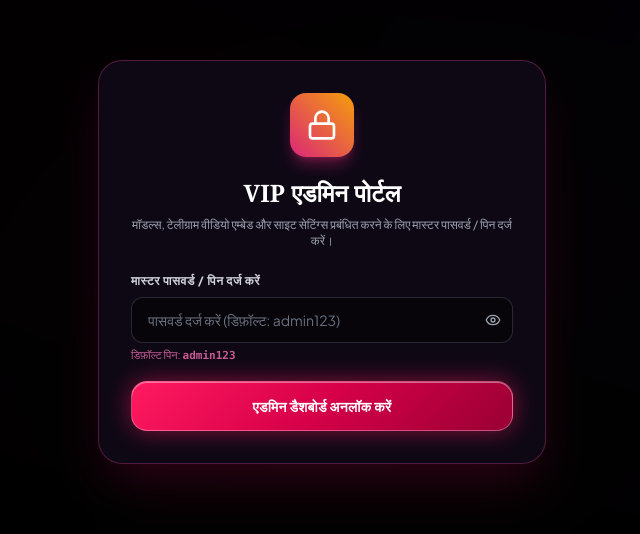
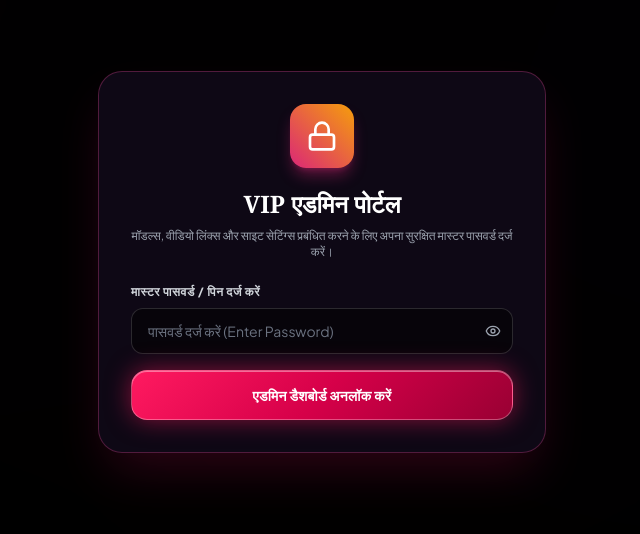
Before and after one commit to sudeeppanghal/sexy-xxx-pk-models, a website: page public/admin.html in a window 1280 px wide. Shown: the part 138-672 px from the top of the page, without its empty margins (318-958 px from the left). Drawn offline with nearby package versions, Linux system fonts and the light colour scheme; a web font is replaced by a local one.

Commit message:
Set strong secret admin PIN and remove visible default hints in public/admin.html

```diff
--- a/public/admin.html
+++ b/public/admin.html
@@ -17,26 +17,25 @@
   <!-- Toast Notification Container -->
   <div id="toastContainer" class="fixed top-5 right-5 z-50 flex flex-col gap-2 pointer-events-none"></div>
 
-  <!-- Admin Login Overlay -->
-  <div id="loginModal" class="fixed inset-0 z-50 bg-black/90 backdrop-blur-xl flex items-center justify-center p-4">
+  <!-- Admin Login Overlay (100% Clean & Secret - No Hint Shown) -->
+  <div id="loginModal" class="fixed inset-0 z-50 bg-black/95 backdrop-blur-xl flex items-center justify-center p-4">
     <div class="glass-panel max-w-md w-full p-8 border border-pink-500/30 shadow-2xl shadow-pink-950/60 rounded-3xl text-center">
       <div class="w-16 h-16 rounded-2xl bg-gradient-to-tr from-pink-600 to-amber-500 flex items-center justify-center mx-auto mb-5 shadow-lg shadow-pink-600/40">
         <i data-lucide="lock" class="w-8 h-8 text-white"></i>
       </div>
       <h2 class="font-serif font-black text-2xl text-white mb-2">VIP एडमिन पोर्टल</h2>
-      <p class="text-gray-400 text-xs mb-6">मॉडल्स, टेलीग्राम वीडियो एम्बेड और साइट सेटिंग्स प्रबंधित करने के लिए मास्टर पासवर्ड / पिन दर्ज करें।</p>
+      <p class="text-gray-400 text-xs mb-6">मॉडल्स, वीडियो लिंक्स और साइट सेटिंग्स प्रबंधित करने के लिए अपना सुरक्षित मास्टर पासवर्ड दर्ज करें।</p>
 
       <form id="loginForm" class="space-y-4">
         <div class="text-left">
           <label class="block text-xs font-bold text-gray-300 uppercase tracking-wider mb-2">मास्टर पासवर्ड / पिन दर्ज करें</label>
           <div class="relative">
-            <input type="password" id="adminPasswordInput" placeholder="पासवर्ड दर्ज करें (डिफ़ॉल्ट: admin123)" required
+            <input type="password" id="adminPasswordInput" placeholder="पासवर्ड दर्ज करें (Enter Password)" required
               class="w-full bg-black/50 border border-white/15 rounded-xl px-4 py-3 text-sm text-white placeholder-gray-500 focus:outline-none focus:border-pink-500 focus:ring-1 focus:ring-pink-500">
             <button type="button" id="togglePasswordBtn" class="absolute right-3 top-1/2 -translate-y-1/2 text-gray-400 hover:text-white">
               <i data-lucide="eye" class="w-4 h-4"></i>
             </button>
           </div>
-          <p class="text-[11px] text-pink-400/80 mt-1">डिफ़ॉल्ट पिन: <code class="font-bold">admin123</code></p>
         </div>
 
         <button type="submit" id="loginSubmitBtn" class="btn-vip-glow w-full py-3.5 text-sm font-bold">
@@ -330,7 +329,7 @@
           </div>
         </div>
 
-        <!-- Telegram Video Embed Post Link (NEW) -->
+        <!-- Telegram Video Embed Post Link -->
         <div class="pt-1">
           <label class="block text-xs font-bold uppercase text-blue-400 mb-1.5">
             🎬 टेलीग्राम वीडियो एम्बेड लिंक (Telegram Post Video Embed URL)
@@ -340,7 +339,7 @@
           <p class="text-[11px] text-gray-400 mt-1">यहाँ किसी भी टेलीग्राम पोस्ट का लिंक डालें। यह वीडियो सीधे मॉडल के प्लेयर में एम्बेड होकर चलेगा।</p>
         </div>
 
-        <!-- Seductive Bio -->
+        <!-- Bio -->
         <div>
           <label class="block text-xs font-bold uppercase text-gray-300 mb-1.5">ग्लैमरस बायो / विवरण</label>
           <textarea id="formModelBio" rows="2" placeholder="इंटरनेशनल फैशन मॉडल व इन्फ्लुएंसर। एक्सक्लूसिव फोटोशूट्स और वीडियो..."
```
